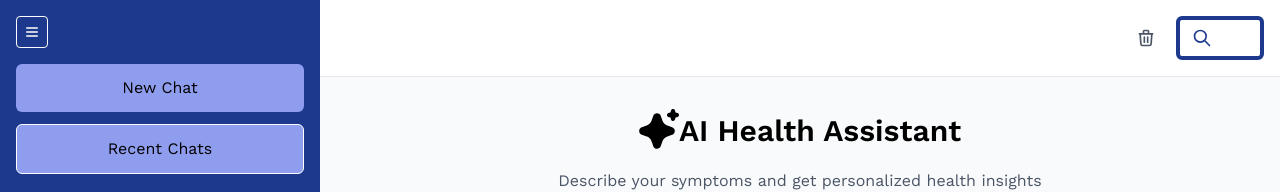
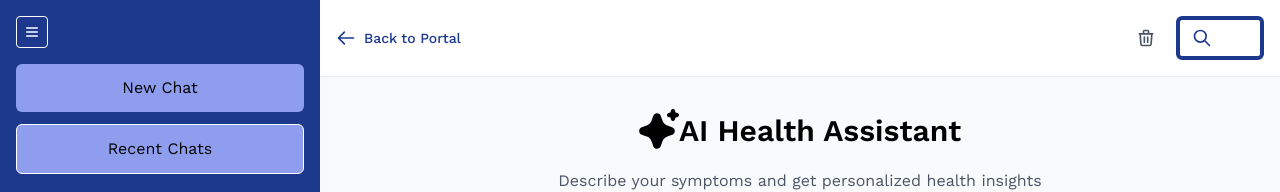
Before and after one commit to fidelis3/grad, a Next.js app in the folder frontend/: page /symptomchecker in a window 1280 px wide. Shown: the top 192 px of the page. Built offline with nearby package versions, Linux system fonts and the light colour scheme.

Commit message:
adding navigation to symptom checker

```diff
--- a/frontend/app/symptomchecker/page.tsx
+++ b/frontend/app/symptomchecker/page.tsx
@@ -1,6 +1,7 @@
 'use client';
 
 import { useState } from 'react';
+import Link from 'next/link';
 
 const MenuIcon = ({ className }: { className?: string }) => (
   <svg className={className} fill="none" stroke="currentColor" viewBox="0 0 24 24">
@@ -30,6 +31,12 @@ const StarIcon = ({ className }: { className?: string }) => (
 const SendIcon = ({ className }: { className?: string }) => (
   <svg className={className} fill="none" stroke="currentColor" viewBox="0 0 24 24" xmlns="http://www.w3.org/2000/svg">
     <path strokeLinecap="round" strokeLinejoin="round" strokeWidth={2} d="M12 19l9 2-9-18-9 18 9-2zm0 0v-8" />
+  </svg>
+);
+
+const ArrowLeftIcon = ({ className }: { className?: string }) => (
+  <svg className={className} fill="none" stroke="currentColor" viewBox="0 0 24 24" xmlns="http://www.w3.org/2000/svg">
+    <path strokeLinecap="round" strokeLinejoin="round" strokeWidth={2} d="M10 19l-7-7m0 0l7-7m-7 7h18" />
   </svg>
 );
 
@@ -115,7 +122,18 @@ export default function SymptomChecker() {
 
       <div className="w-full md:w-3/4 flex flex-col">
 
-        <div className="bg-white border-b border-gray-200 p-4 flex justify-end items-center space-x-3">
+        <div className="bg-white border-b border-gray-200 p-4 flex justify-between items-center">
+          <Link
+            href="/PatientPortal"
+            className="flex items-center space-x-2 text-blue-900 hover:text-blue-700 transition-colors"
+          >
+            <ArrowLeftIcon className="w-5 h-5" />
+            <span className="text-sm font-medium" style={{ fontFamily: 'var(--font-work-sans)' }}>
+              Back to Portal
+            </span>
+          </Link>
+
+          <div className="flex items-center space-x-3">
             <button
               onClick={handleDeleteChat}
               className="p-2 text-gray-600 hover:text-red-600 transition-colors"
@@ -130,6 +148,7 @@ export default function SymptomChecker() {
             >
               <SearchIcon className="w-5 h-5" />
             </button>
+          </div>
         </div>
 
 
```
Lines whose indentation alone changed are shown as unchanged.
